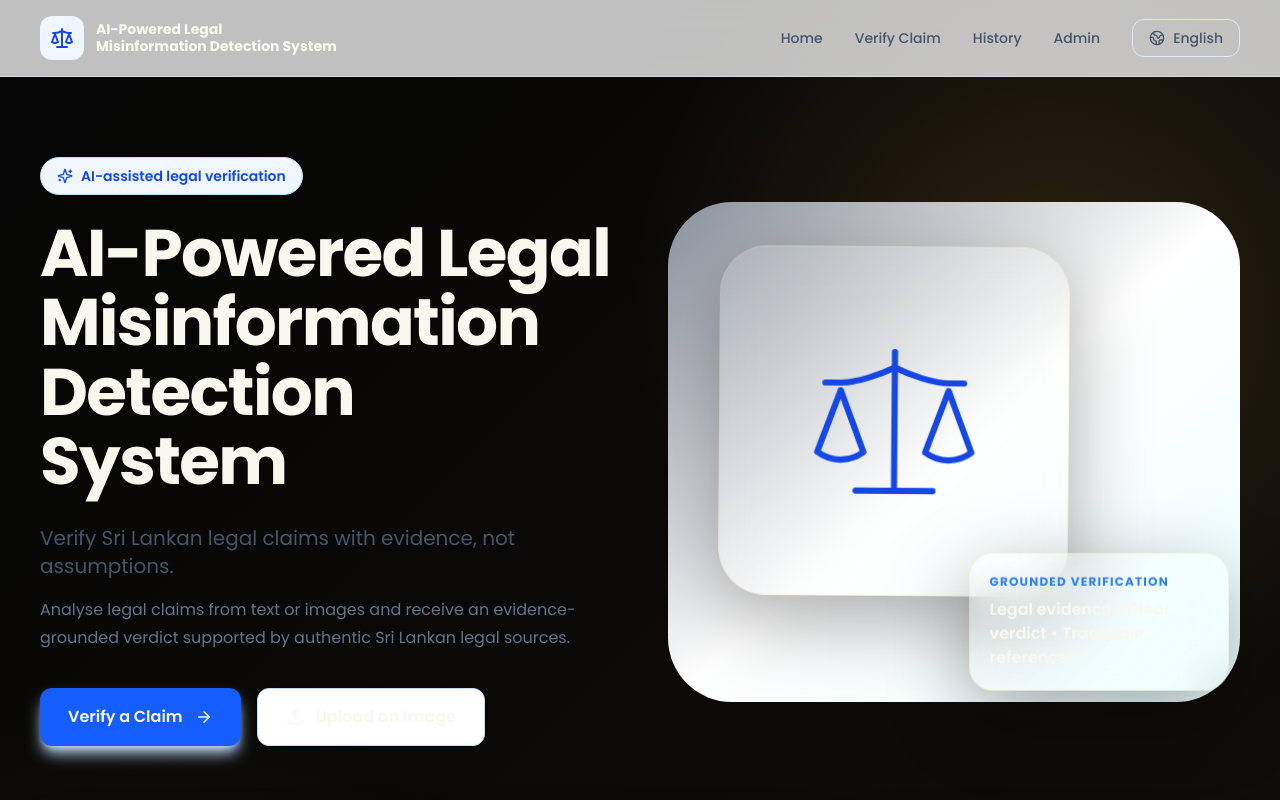
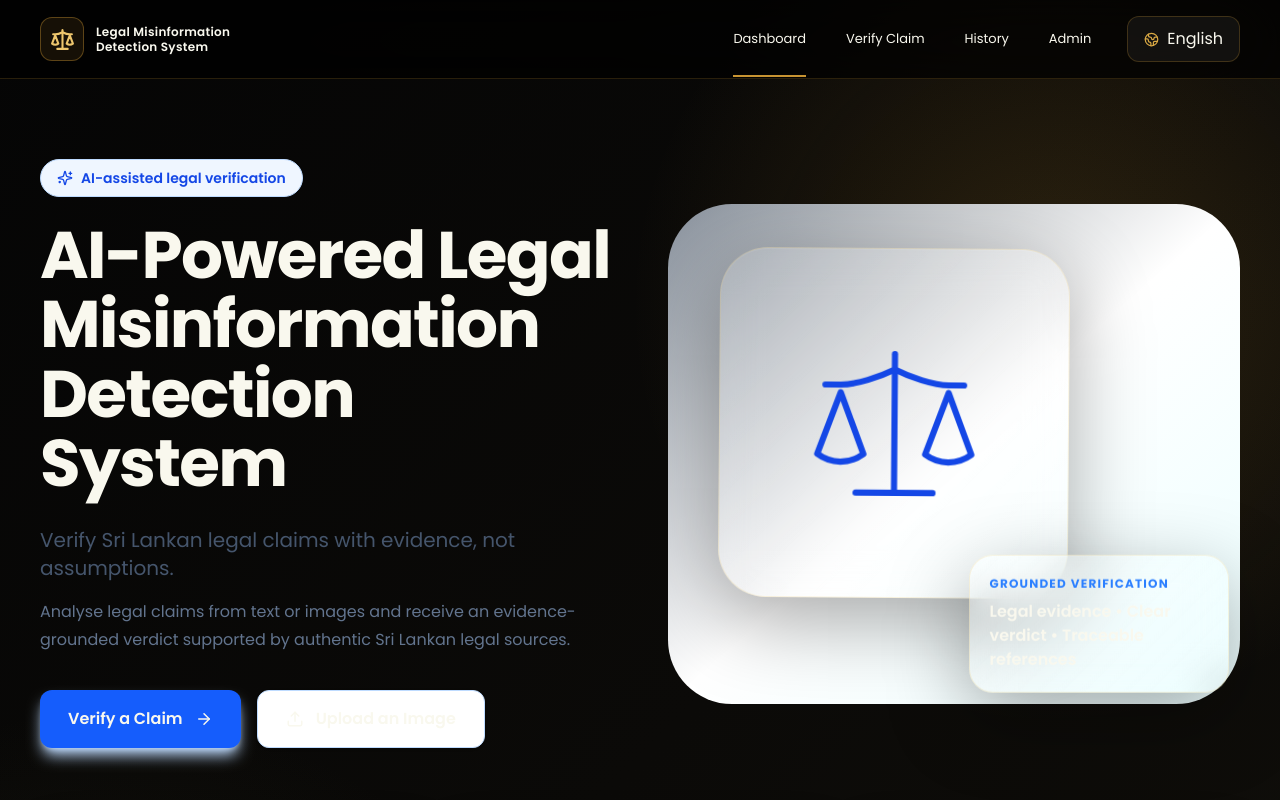
Before and after one commit to Pirakash12/Legal-Misinformation-Detection-frontend, a Next.js app: page / in a window 1280 px wide. Shown: the top 800 px of the page. Built offline with nearby package versions, Linux system fonts and the light colour scheme.

Commit message:
style: redesign navigation for premium legal theme

```diff
--- a/src/components/Navbar.tsx
+++ b/src/components/Navbar.tsx
@@ -1,3 +1,20 @@
 "use client";
-import Link from "next/link";import {Scale,Globe2,Menu} from "lucide-react";import {motion} from "framer-motion";import {useState} from "react";
-export default function Navbar(){const [open,setOpen]=useState(false);return <motion.header initial={{y:-30,opacity:0}} animate={{y:0,opacity:1}} className="sticky top-0 z-50 border-b border-blue-100/70 bg-white/75 backdrop-blur-xl"><div className="mx-auto flex h-[76px] max-w-[1450px] items-center justify-between px-5 lg:px-10"><Link href="/" className="flex items-center gap-3"><span className="flex h-11 w-11 items-center justify-center rounded-xl bg-blue-50 text-blue-700"><Scale/></span><span className="text-sm font-bold leading-tight">AI-Powered Legal<br/>Misinformation Detection System</span></Link><nav className="hidden items-center gap-8 text-sm font-medium text-slate-600 md:flex"><Link href="/">Home</Link><Link href="/verify">Verify Claim</Link><Link href="/history">History</Link><Link href="/admin">Admin</Link><button className="flex items-center gap-2 rounded-xl border border-blue-100 px-4 py-2"><Globe2 size={16}/> English</button></nav><button onClick={()=>setOpen(!open)} className="md:hidden"><Menu/></button></div>{open&&<div className="border-t bg-white px-5 py-4 md:hidden"><div className="flex flex-col gap-4"><Link href="/">Home</Link><Link href="/verify">Verify Claim</Link><Link href="/history">History</Link><Link href="/admin">Admin</Link></div></div>}</motion.header>}
+import Link from "next/link";
+import {Scale,Globe2,Menu,X,LayoutDashboard} from "lucide-react";
+import {motion,AnimatePresence} from "framer-motion";
+import {useState} from "react";
+import {usePathname} from "next/navigation";
+
+const links=[{href:"/",label:"Dashboard",icon:LayoutDashboard},{href:"/verify",label:"Verify Claim"},{href:"/history",label:"History"},{href:"/admin",label:"Admin"}];
+
+export default function Navbar(){
+ const [open,setOpen]=useState(false);const path=usePathname();
+ return <motion.header initial={{y:-24,opacity:0}} animate={{y:0,opacity:1}} transition={{duration:.6}} className="sticky top-0 z-50 border-b border-[#c89432]/20 bg-black/70 backdrop-blur-2xl">
+  <div className="mx-auto flex h-[78px] max-w-[1500px] items-center justify-between px-5 lg:px-10">
+   <Link href="/" className="flex items-center gap-3"><span className="flex h-11 w-11 items-center justify-center rounded-xl border border-[#c89432]/40 bg-[#c89432]/10 text-[#edc66d]"><Scale size={25}/></span><span className="text-[12px] font-semibold leading-[1.25] tracking-wide text-[#f9f8ee]">Legal Misinformation<br/>Detection System</span></Link>
+   <nav className="hidden items-center gap-2 md:flex">{links.map(({href,label})=>{const active=href==="/"?path===href:path.startsWith(href);return <Link key={href} href={href} className={`relative rounded-lg px-4 py-2 text-[13px] transition ${active?"text-[#edc66d]":"text-[#c9c3b4] hover:text-white"}`}>{label}{active&&<motion.span layoutId="nav" className="absolute inset-x-4 -bottom-[20px] h-[2px] bg-[#c89432]"/>}</Link>})}<button className="ml-3 flex items-center gap-2 rounded-xl border border-[#c89432]/25 bg-white/5 px-4 py-2.5 text-xs text-[#f9f8ee]"><Globe2 size={15} className="text-[#d8a844]"/>English</button></nav>
+   <button aria-label="Menu" onClick={()=>setOpen(!open)} className="text-[#edc66d] md:hidden">{open?<X/>:<Menu/>}</button>
+  </div>
+  <AnimatePresence>{open&&<motion.div initial={{height:0,opacity:0}} animate={{height:"auto",opacity:1}} exit={{height:0,opacity:0}} className="overflow-hidden border-t border-[#c89432]/15 bg-black/95 px-5 md:hidden"><div className="flex flex-col gap-1 py-4">{links.map(x=><Link onClick={()=>setOpen(false)} key={x.href} href={x.href} className="rounded-lg px-3 py-3 text-sm text-[#e5dfd1] hover:bg-[#c89432]/10">{x.label}</Link>)}</div></motion.div>}</AnimatePresence>
+ </motion.header>
+}
```
